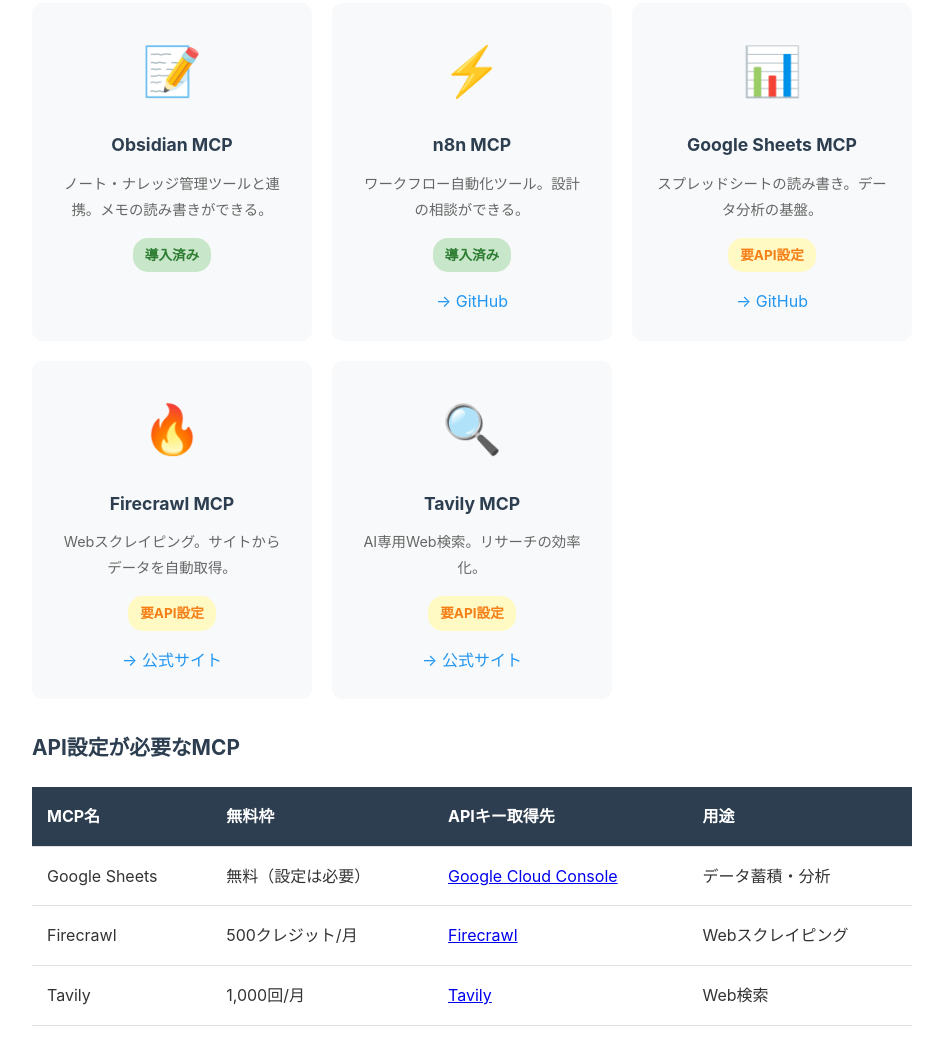
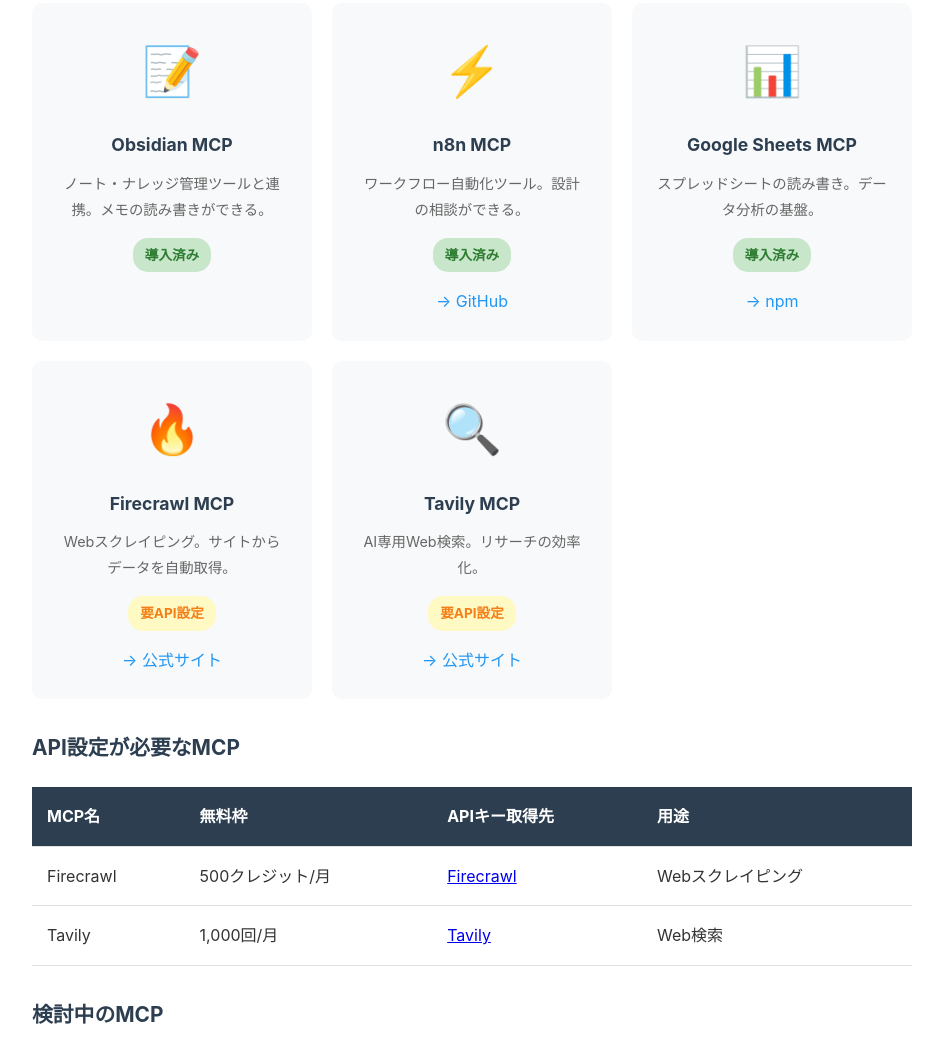
Before and after one commit to naokijodan/ec-research-agent-docs, a plain HTML site: page index.html in a window 1280 px wide. Shown: the part 7326-8363 px from the top of the page, without its empty margins (168-1111 px from the left). Drawn offline with Linux system fonts and the light colour scheme.

Commit message:
Update: Google Sheets MCP を導入済みに更新

```diff
--- a/index.html
+++ b/index.html
@@ -698,8 +698,8 @@
                     <div class="icon">📊</div>
                     <h4>Google Sheets MCP</h4>
                     <p>スプレッドシートの読み書き。データ分析の基盤。</p>
-                    <span class="status status-progress">要API設定</span>
-                    <br><a href="https://github.com/xing5/mcp-google-sheets" target="_blank">→ GitHub</a>
+                    <span class="status status-done">導入済み</span>
+                    <br><a href="https://www.npmjs.com/package/mcp-gsheets" target="_blank">→ npm</a>
                 </div>
                 <div class="tool-card">
                     <div class="icon">🔥</div>
@@ -724,12 +724,6 @@
                     <th>無料枠</th>
                     <th>APIキー取得先</th>
                     <th>用途</th>
-                </tr>
-                <tr>
-                    <td>Google Sheets</td>
-                    <td>無料（設定は必要）</td>
-                    <td><a href="https://console.cloud.google.com/" target="_blank">Google Cloud Console</a></td>
-                    <td>データ蓄積・分析</td>
                 </tr>
                 <tr>
                     <td>Firecrawl</td>
@@ -880,8 +874,8 @@
                 </tr>
                 <tr>
                     <td>Google Sheets MCP セットアップ</td>
-                    <td><span class="status status-progress">API設定待ち</span></td>
-                    <td>データ蓄積の基盤</td>
+                    <td><span class="status status-done">完了</span></td>
+                    <td>データ蓄積の基盤（2024/12/27導入）</td>
                 </tr>
                 <tr>
                     <td>Firecrawl MCP セットアップ</td>
```
